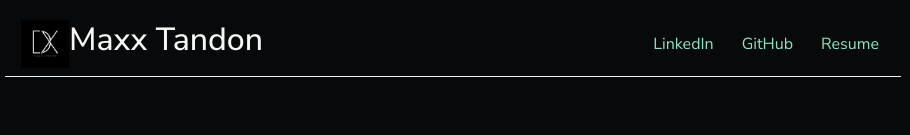
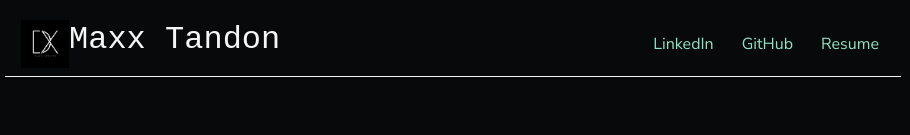
Before and after one commit to doublexmax/personal-website, a React (Create React App) app: page / in a window 1280 px wide. Shown: the top 135 px of the page, without its empty margins (187-1097 px from the left). Built offline with nearby package versions, Linux system fonts and the light colour scheme.

Commit message:
whoami animation

```diff
--- a/src/Navbar.js
+++ b/src/Navbar.js
@@ -2,7 +2,7 @@ function Navbar() {
     return (
         <nav className="navbar">
             <img src="MT.png" className="personal-logo"></img>
-            <h2>Maxx Tandon</h2>
+            <h2 className="typewriter"></h2>
             <div className="links">
                 <a href="https://www.linkedin.com/in/maxxtandon/" target="_blank" rel="noreferrer">LinkedIn</a>
                 <a href="https://github.com/doublexmax/" target="_blank" rel="noreferrer">GitHub</a>
--- a/src/index.css
+++ b/src/index.css
@@ -14,6 +14,79 @@ body {
   background-color: #08090A;
   overflow-x: hidden;
   height: 100%;
+}
+
+.typewriter {
+  font-family: 'Courier New', Courier, monospace;
+  font-size: 2em;
+  overflow: hidden; /* Ensures the content is not revealed until the animation */
+  padding-right: 10px;
+  border-right: 0.15em solid rgb(184, 181, 181);
+  border-radius:1.2px;
+  white-space: nowrap; /* Keeps the content on a single line */
+  animation-fill-mode: forwards;
+  -webkit-animation-fill-mode: forwards;
+  width: fit-content;
+  animation:
+    0.9s steps(12) typing2 3.2s,
+    1.2s steps(9) erase 2s,
+    0.8s steps(8) typing,
+    blinkcursor 1.1s step-end infinite;
+
+}
+
+.typewriter::before {
+  content: "$ whoami";
+  animation-fill-mode: forwards;
+  -webkit-animation-fill-mode: forwards;
+  animation-delay: 3.2s;
+  animation-name: changetext;
+}
+
+.typerwriter::after {
+  animation-delay: 6s;
+  animation-name: dropcursor;
+  animation-fill-mode: forwards;
+  -webkit-animation-fill-mode: forwards;
+}
+
+@keyframes blinkcursor {
+  from, to { border-color: transparent }
+  50% { border-color: rgb(184, 181, 181); }
+}
+
+
+
+@keyframes typing {
+  from { width: 0ch }
+  to { width: 6ch }
+}
+
+@keyframes erase {
+  from {
+      width: 6ch;
+  }
+  to {
+      width: 0ch;
+  }
+}
+
+@keyframes typing2 {
+  from {
+    width: 0;
+  }
+  to {
+    width: 9ch;
+  }
+}
+
+@keyframes changetext {
+  from {
+    content: "$ whoami";
+  }
+  to {
+    content: "Maxx Tandon";
+  }
 }
 
 @keyframes slidetop {
```
